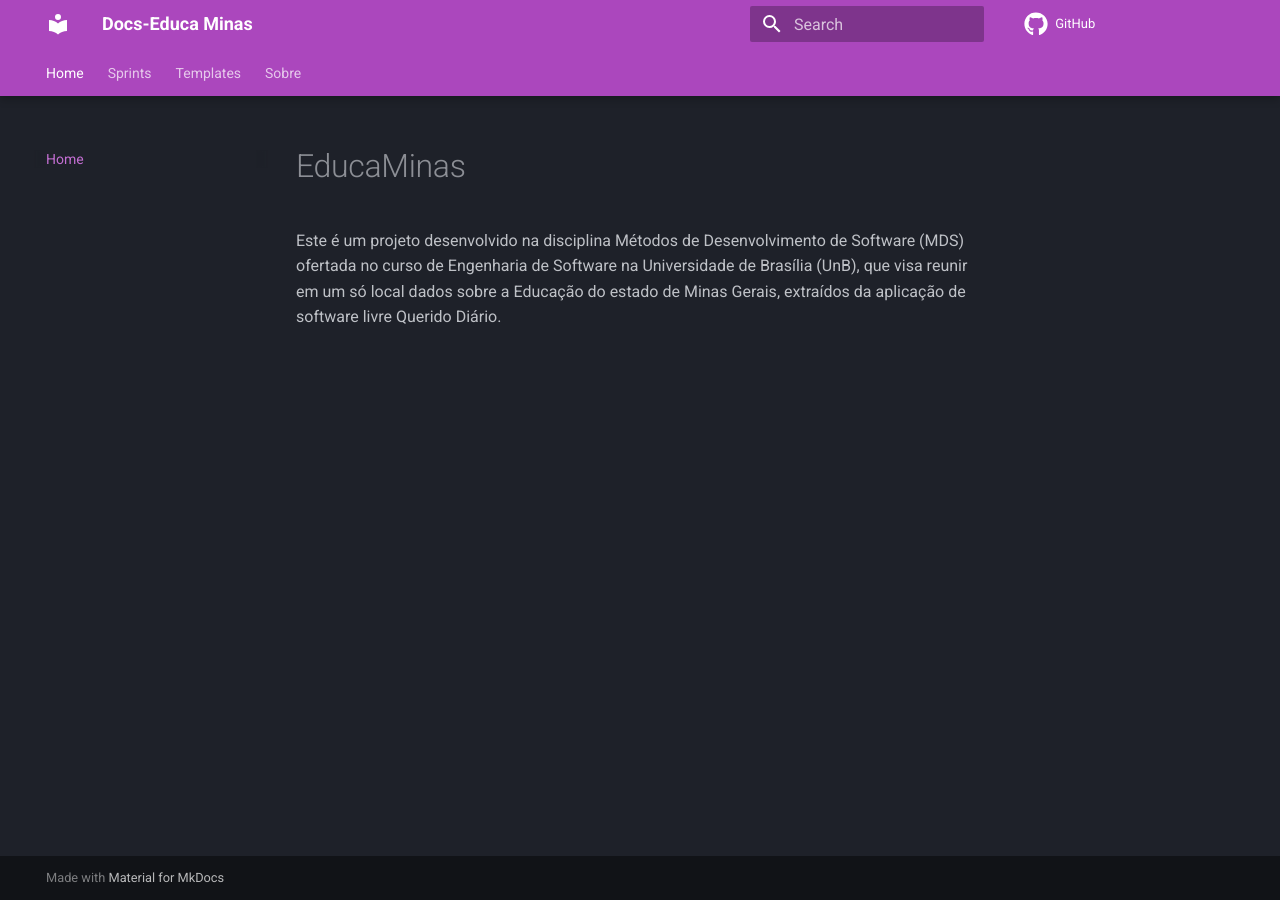
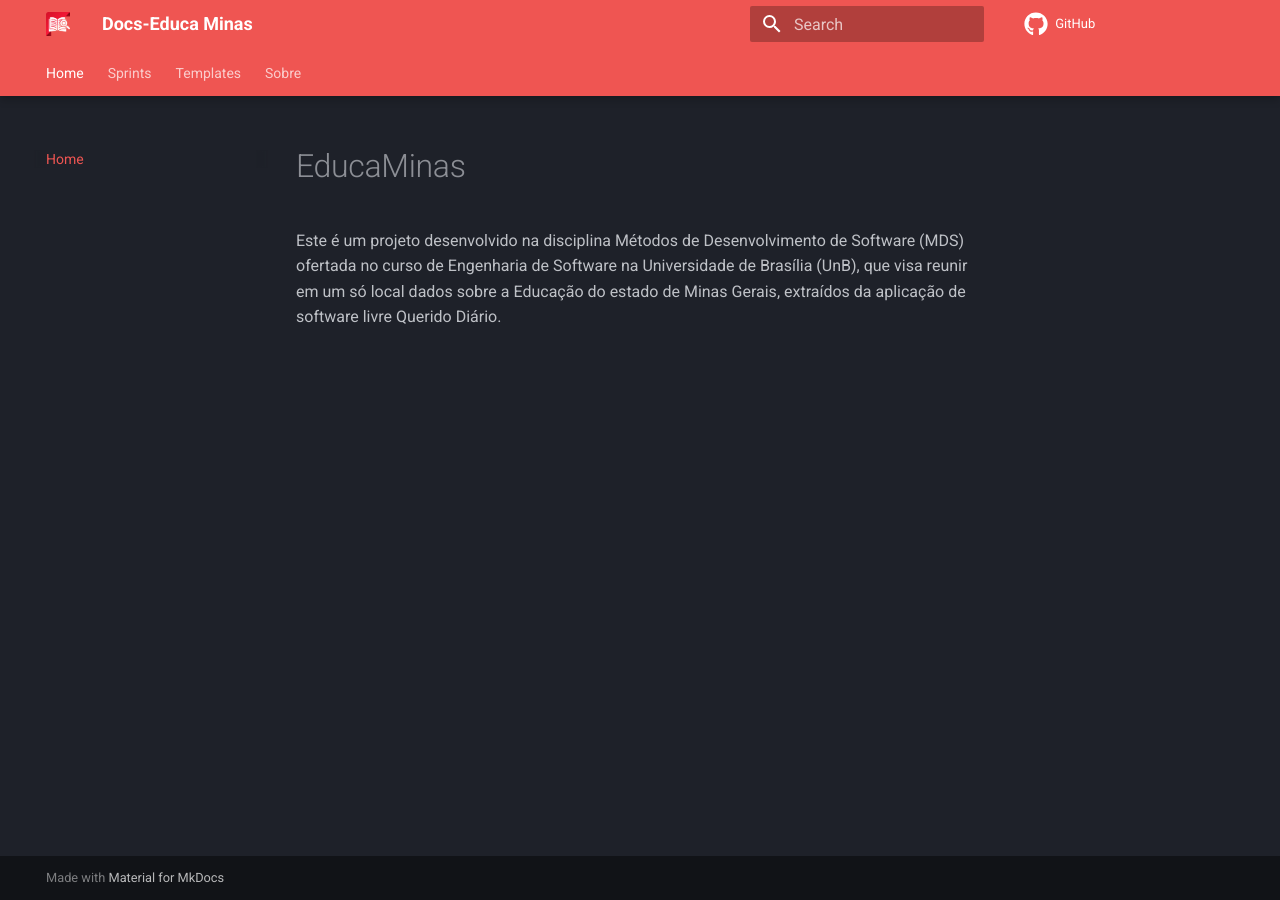
Before and after one commit to unb-mds/2024-1-EducaMinas-frontend, an MkDocs documentation site: the page built from docs/docs/index.md, in a window 1280 px wide. Built offline with MkDocs 1.6.1 and Material for MkDocs 9.7.7, drawn with Linux system fonts in a browser that asks for light colours; comment, search, counter and statistics services are not loaded.

Commit message:
docs(#39): add a logo to the documentation

```diff
--- a/docs/mkdocs.yml
+++ b/docs/mkdocs.yml
@@ -15,6 +15,8 @@ nav:
 
 
 theme:
+  favicon: assets/logo.png
+  logo: assets/logo.png
   name: material
   features:
     - navigation.tabs
@@ -23,7 +25,7 @@ theme:
 
   palette:
     scheme: "slate"
-    primary: "purple"
+    primary: "red"
     accent: "deep purple"
 
   icon:
```
Also changed, not shown: docs/docs/assets/logo.png (added).
